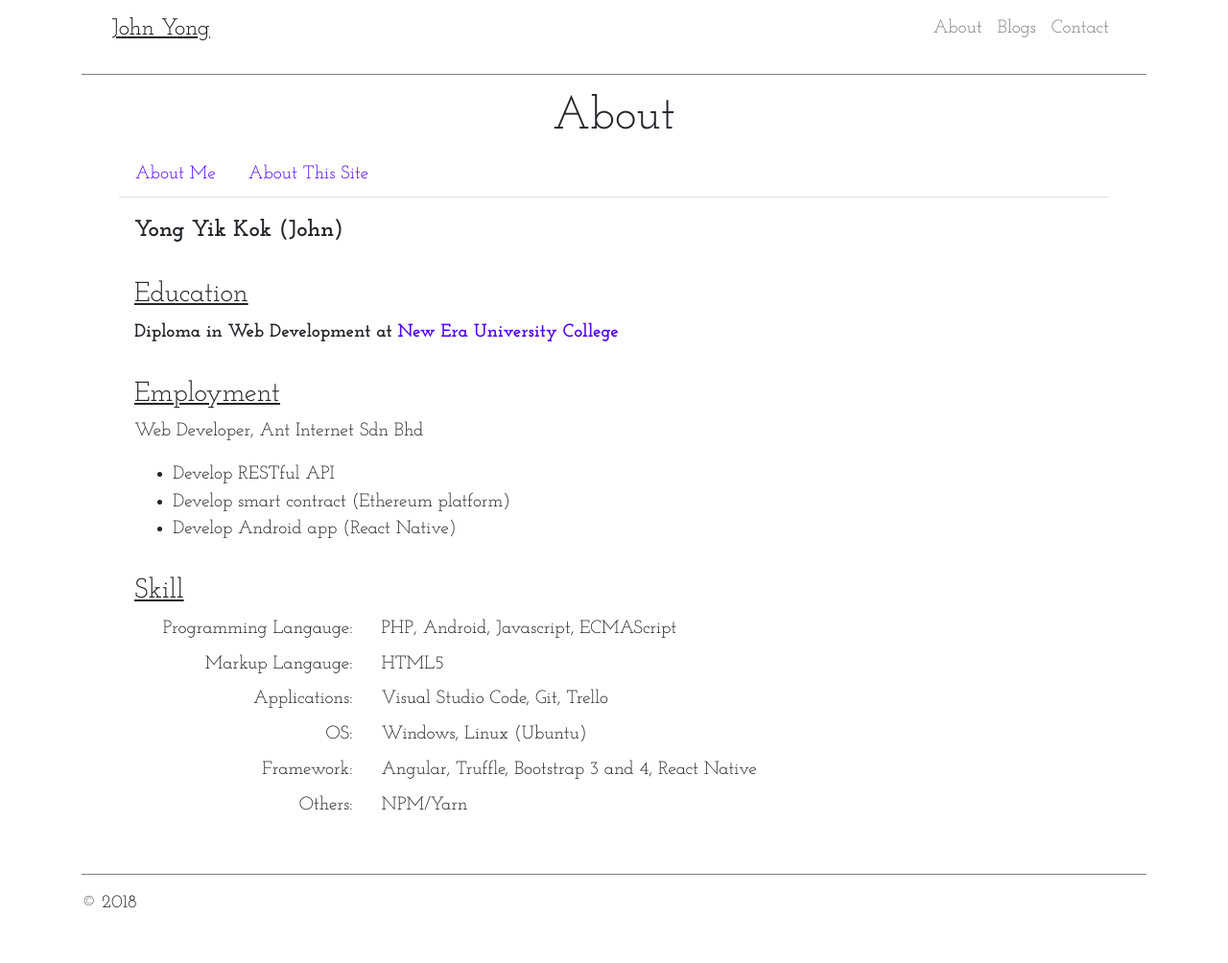
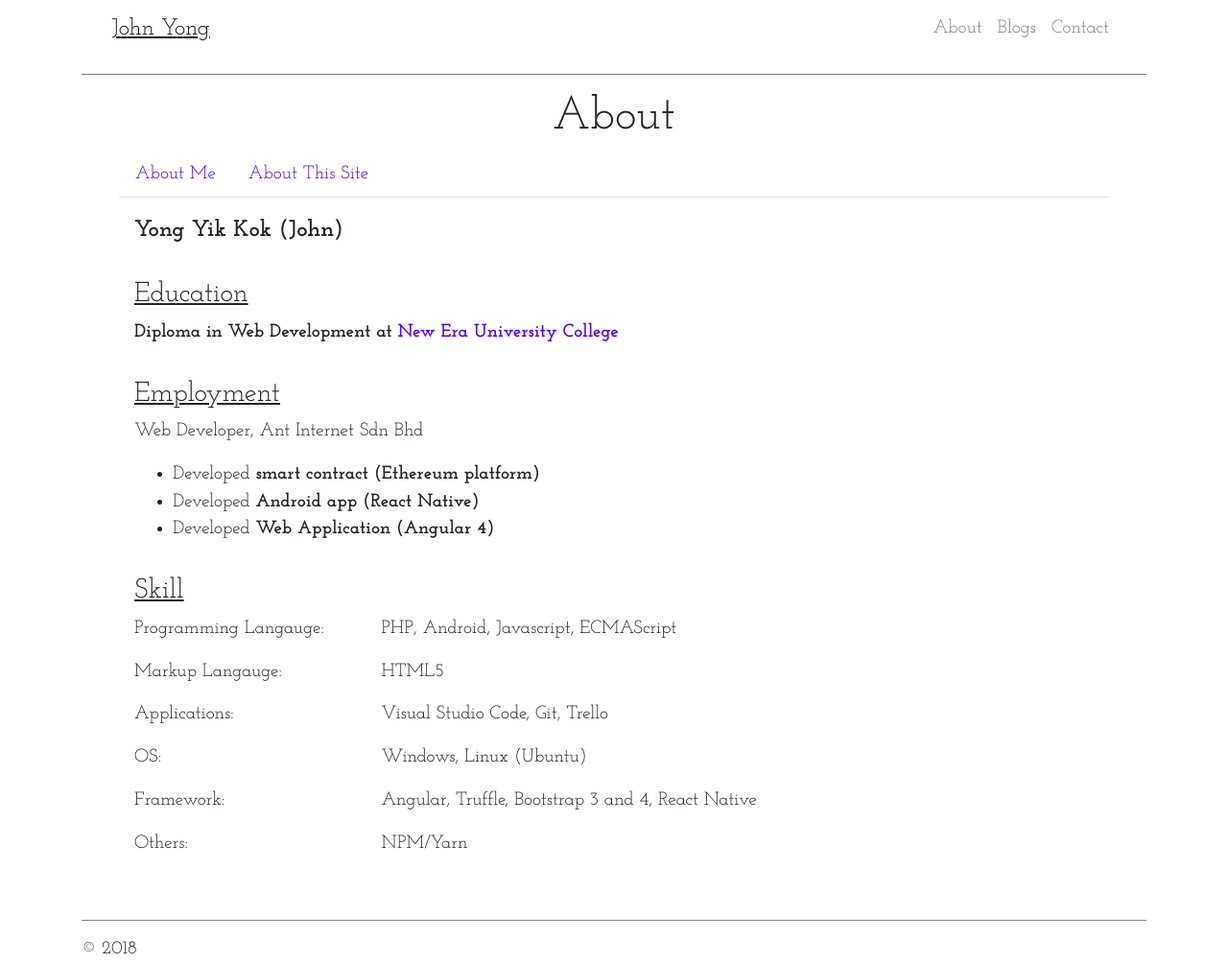
Before and after one commit to yikkok-yong/yikkok-yong.github.io, a Jekyll site: the page built from about.md, in a window 1280 px wide. Shown: the whole page at 96% size. Built offline with Jekyll 4.4.1, drawn with Linux system fonts in a browser that asks for light colours; nearby versions of some CDN libraries; before the commit the page ends 956 px from its top, so only the background shows below that.

Commit message:
Fixed Responsive issues

```diff
--- a/_includes/personal/aboutme.html
+++ b/_includes/personal/aboutme.html
@@ -9,19 +9,19 @@
     <h4><u>Employment</u></h4>
     <p>Web Developer, Ant Internet Sdn Bhd</p>
     <ul>
-        <li>Develop RESTful API</li>
-        <li>Develop smart contract (Ethereum platform)</li>
-        <li>Develop Android app (React Native)</li>
+        <li>Developed <b>smart contract (Ethereum platform)</b></li>
+        <li>Developed <b>Android app (React Native)</b></li>
+        <li>Developed <b>Web Application (Angular 4)</b></li>
     </ul>
 </section>
 <section class="pb-3">
     <h4><u>Skill</u></h4>
     {% for title in site.skills_title %}
-    <div class="row mb-2">
-        <div class="col-3 text-right">
+    <div class="row mb-3">
+        <div class="col-md-3 col-xs-6 d-none d-md-block">
             {{ title }}:
         </div>
-        <div class="col-9">
+        <div class="col-md-9 col-xs-6">
             {% for skill in site.my_skills %}
                 {{ skill[title] }}
             {% endfor %}
--- a/_layouts/home.html
+++ b/_layouts/home.html
@@ -2,7 +2,7 @@
 layout: default
 ---
 
-<div class="container">
+<div class="container yk-home">
   <div class="row justify-content-center">
     <div class="col-10">
       <p class="lead">Hello, my name is John Yong Yik Kok and yet another web developer in <a href="http://ant-internet.com/">ant-internet</a>.</p>
--- a/assets/main.scss
+++ b/assets/main.scss
@@ -26,6 +26,14 @@ $primary: #5203FF !default;
     border-color: rgba($black, 0.2);
 }
 
-.yk-post .post-link .btn.btn-primary {
-    color: #FFF23D;
+.yk-post {
+    .post-link {
+        .btn.btn-primary {
+            color: #FFF23D;
+        }
+    }
 }
+
+.yk-home {
+
+}
```
Also changed, not shown: blogs.md (+2 -2 lines).
